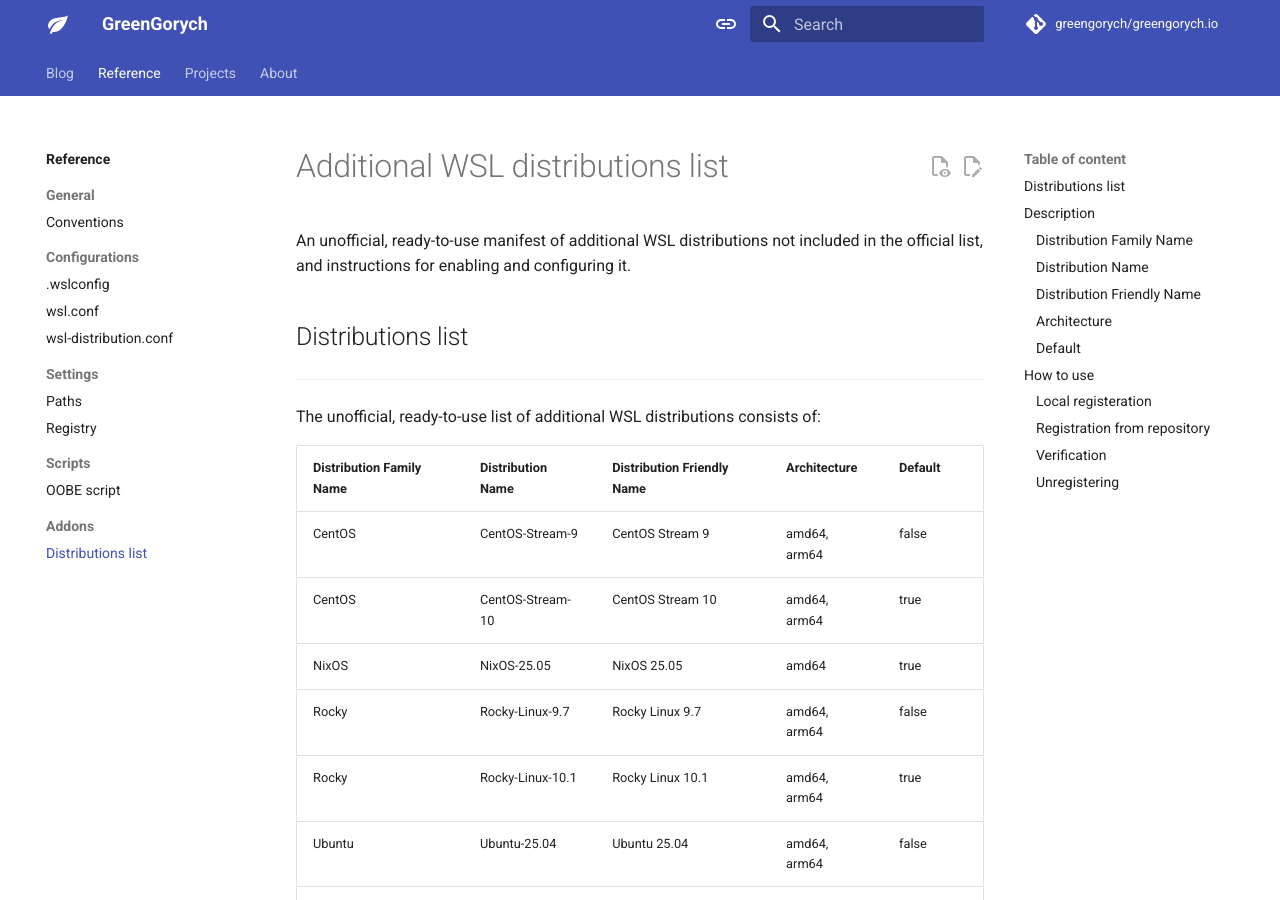
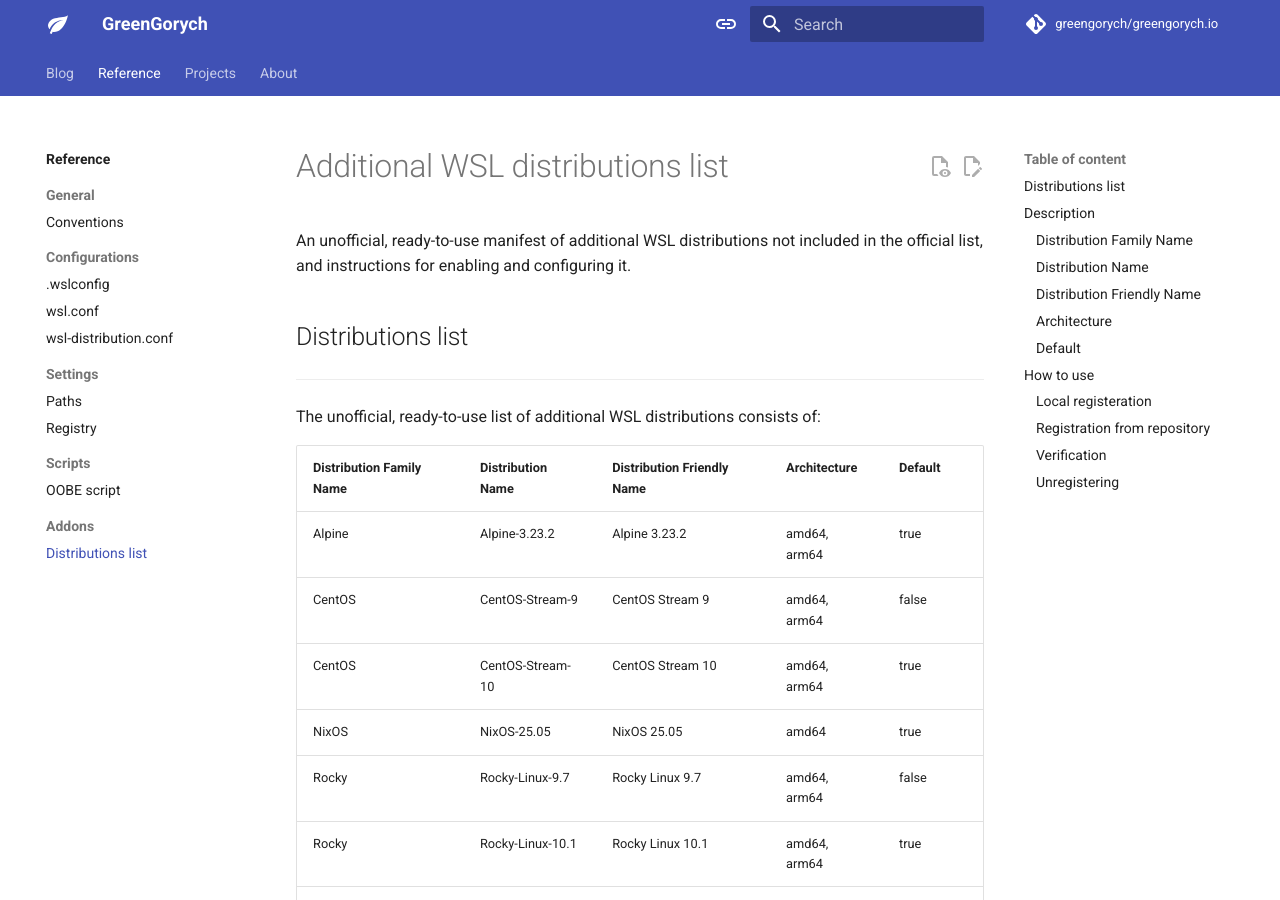
Before and after one commit to greengorych/greengorych.io, an MkDocs documentation site: the page built from docs/reference/distributions-list.md, in a window 1280 px wide and 900 px high. Built offline with MkDocs 1.6.1 and Material for MkDocs 9.7.7, drawn with Linux system fonts in a browser that asks for light colours; plug-ins that fetch from the network failed and are left out; comment, search, counter and statistics services are not loaded; some of the changed text lies outside the part shown.

Commit message:
docs(site): update "Additional WSL distributions list" page
add Alpine 3.23.2 distributions (amd64 and arm64)

````diff
--- a/docs/reference/distributions-list.md
+++ b/docs/reference/distributions-list.md
@@ -1,7 +1,6 @@
 ---
-description: >-
-  Reference an unofficial ready-to-use WSL distribution list with versions not included in the official manifest, and instructions for enabling and configuring it.
 title: Additional WSL distributions list
+description: Reference an unofficial ready-to-use WSL distribution list with versions not included in the official manifest, and instructions for enabling and configuring it.
 ---
 
 # Additional WSL distributions list
@@ -18,6 +17,7 @@ The unofficial, ready-to-use list of additional WSL distributions consists of:
 
 | Distribution Family Name | Distribution Name | Distribution Friendly Name | Architecture | Default |
 | ------------------------ | ------------------| -------------------------- | ------------ | ------- |
+| Alpine                   | Alpine-3.23.2     | Alpine 3.23.2              | amd64, arm64 | true    |
 | CentOS                   | CentOS-Stream-9   | CentOS Stream 9            | amd64, arm64 | false   |
 | CentOS                   | CentOS-Stream-10  | CentOS Stream 10           | amd64, arm64 | true    |
 | NixOS                    | NixOS-25.05       | NixOS 25.05                | amd64        | true    |
@@ -144,6 +144,7 @@ Additional distributions not included in the official manifest should now appear
 
 ``` { .text .no-copy .no-select }
 NAME                FRIENDLY NAME
+Alpine-3.23.2       Alpine 3.23.2
 CentOS-Stream-9     CentOS Stream 9
 CentOS-Stream-10    CentOS Stream 10
 NixOS-25.05         NixOS 25.05
````
